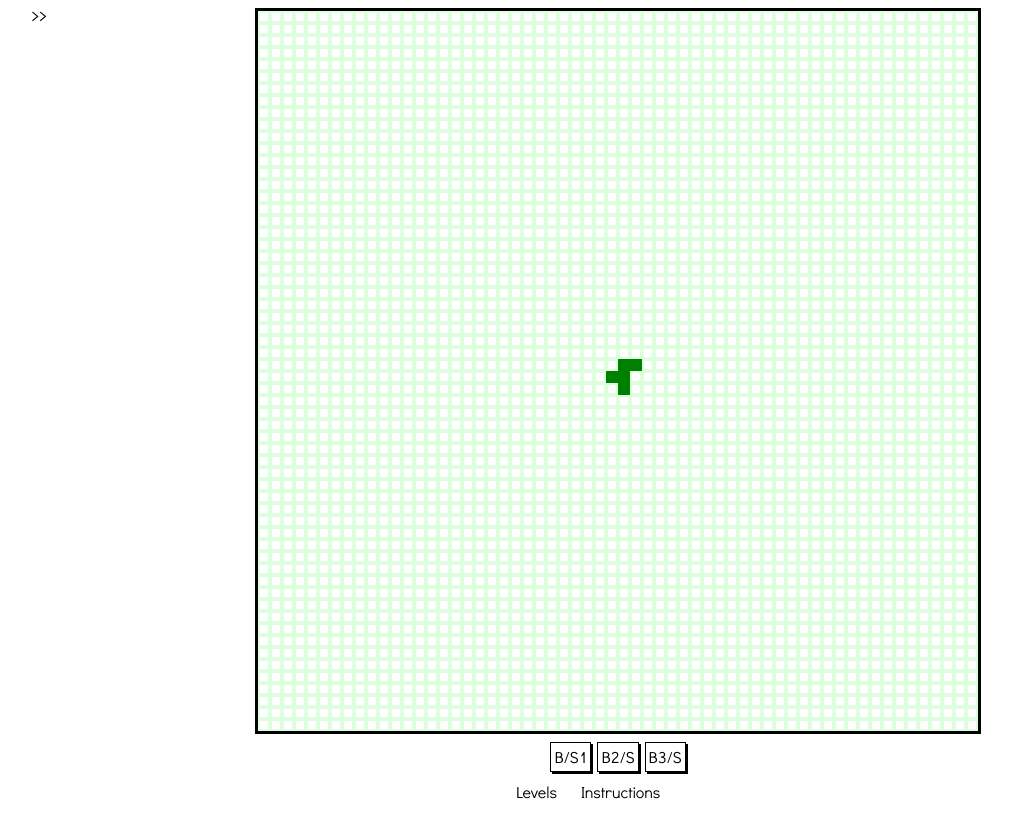
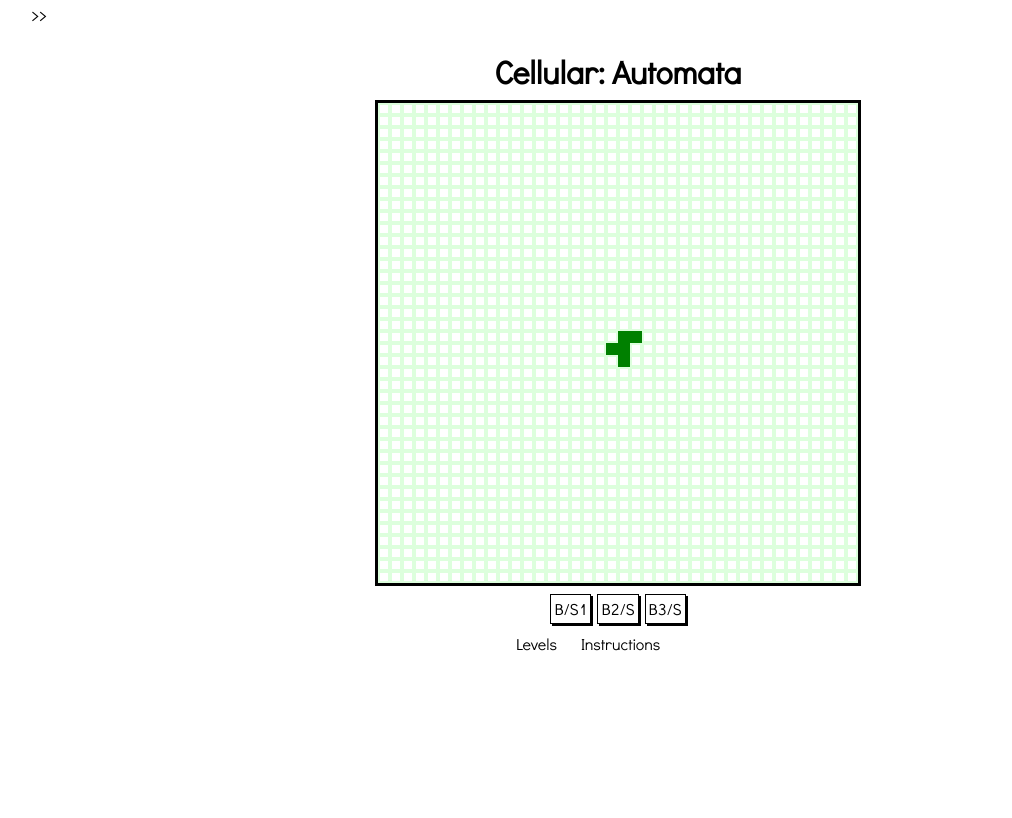
Before and after one commit to baturinsky/cellular, a Preact app: page / in a window 1280 px wide. Shown: the whole page, without its empty margins (22-1034 px from the left). Built offline with nearby package versions, Linux system fonts and the light colour scheme.

Commit message:
Some formatting

```diff
--- a/public/bundle.js
+++ b/public/bundle.js
@@ -158,7 +158,7 @@ For example, B3/S23 means cell survives only with 2 or 3 neighbors and born when
       }
   }
 
-  const fragmentRect = [20, 20, 60, 60];
+  const fragmentRect = [30, 30, 40, 40];
   function elementIndex(e) {
       return [...e.parentElement.childNodes].indexOf(e);
   }
@@ -279,6 +279,7 @@ B/S0; B/S1; B/S2; B/S3; B/S4; B2/S0*2
       }
       render(props, { game, showLevels, showCustom, customLevels, solutions }) {
           return (h("div", null,
+              h("h1", null, "Cellular: Automata"),
               h("button", { class: "top-left-levels", onClick: () => this.showLevels() }, ">>"),
               h("div", { class: "levels" + (showLevels ? " active" : "") },
                   h("button", { onClick: () => this.showLevels() }, "<<"),
--- a/public/main.css
+++ b/public/main.css
@@ -80,7 +80,7 @@ button.extreme:active {
   opacity: 100%;
 }
 
-
+h1,
 .buttons,
 .board,
 .instructions,
@@ -91,6 +91,10 @@ button.extreme:active {
   flex-wrap: wrap;
   row-gap: 5px;
   margin: 5px;
+}
+
+h1{
+  margin-top: 50px;
 }
 
 .instructions{
--- a/src/GUI.tsx
+++ b/src/GUI.tsx
@@ -9,7 +9,7 @@ import {
 } from "preact";
 import Game from "./Game";
 
-const fragmentRect = [20, 20, 60, 60];
+const fragmentRect = [30, 30, 40, 40];
 
 /*const modes = [
   "B3/S23 Life",
@@ -177,6 +177,8 @@ export default class GUI extends Component<{ asString?: boolean }, GUIState> {
   ) {
     return (
       <div>
+        <h1>Cellular: Automata</h1>
+
         <button class="top-left-levels" onClick={() => this.showLevels()}>
           &gt;&gt;
         </button>
```
Also changed, not shown: 640x512-2.png (added), 1 other file (tests, documents, lock files or other folders).
